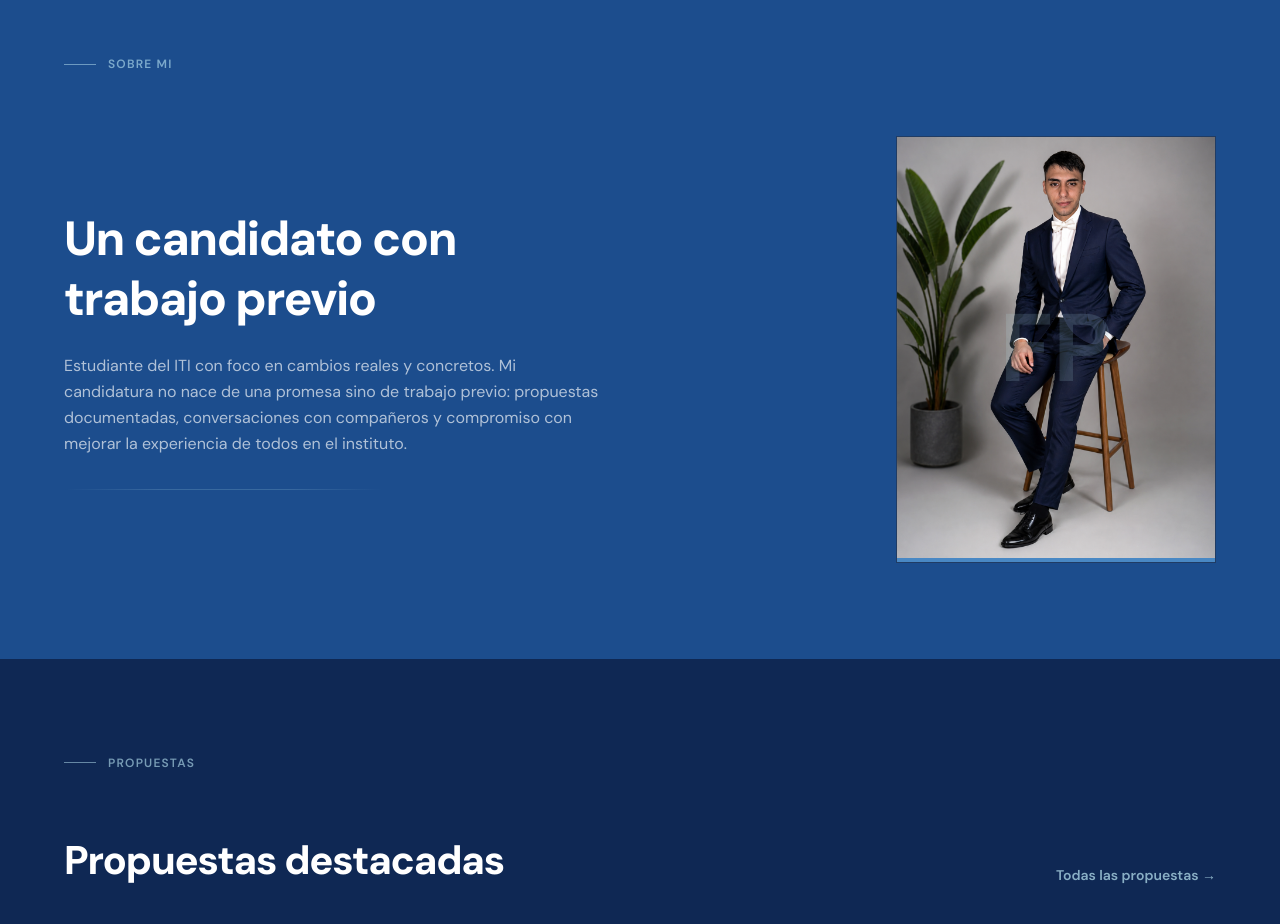
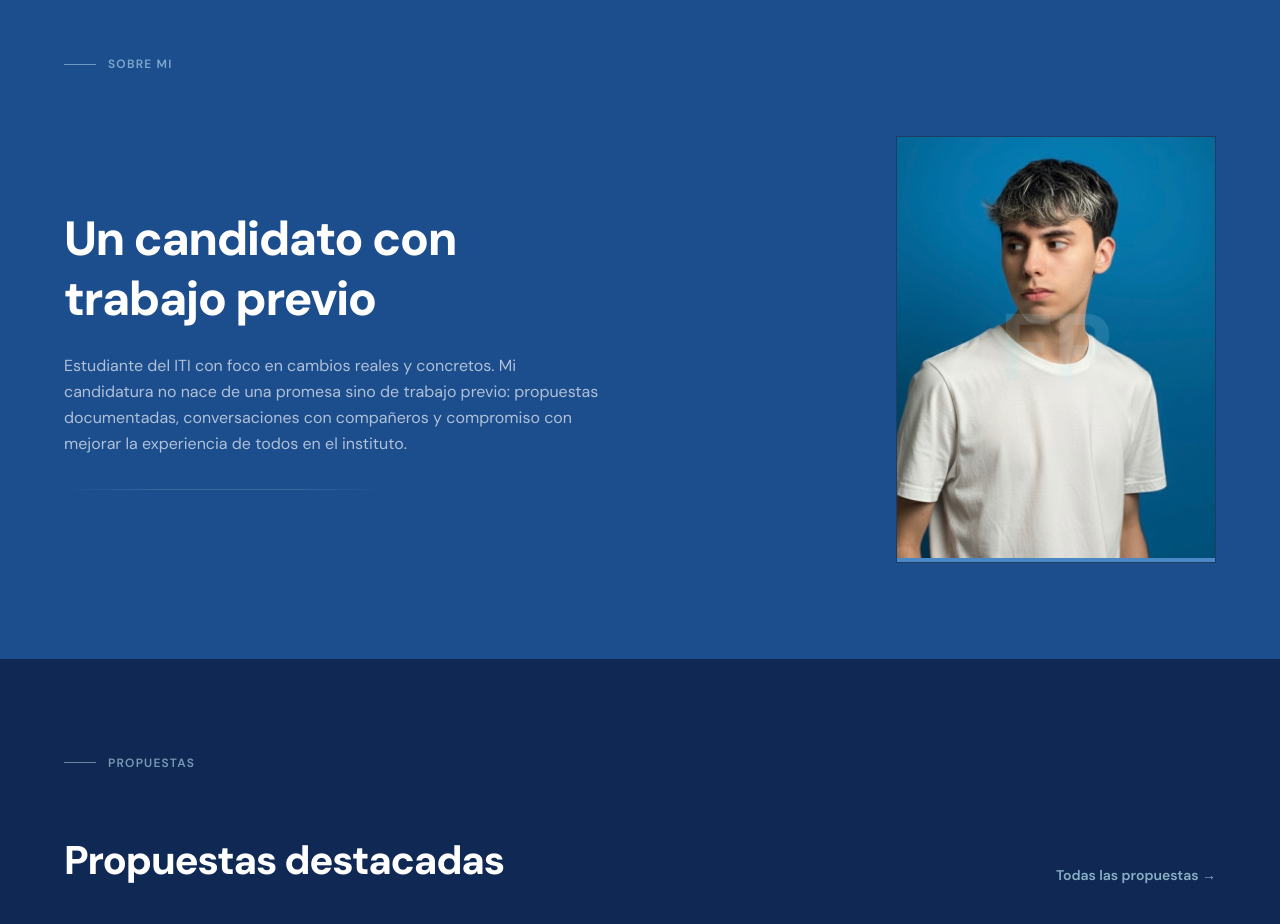
Before and after one commit to faku-org/iti-comite, a React (Vite) app: page / in a window 1280 px wide. Shown: the part 840-1764 px from the top of the page. Built offline with nearby package versions, Linux system fonts and the light colour scheme; a web font is replaced by a local one.

Commit message:
fix: update key photo

```diff
--- a/src/config.ts
+++ b/src/config.ts
@@ -11,7 +11,7 @@
       en: "ITI student focused on real, concrete change. My candidacy does not start with a promise but with prior work: documented proposals, conversations with classmates, and a commitment to improving everyone's experience at the institute.",
     },
     logoPath: "/assets/Logo_FP.png",
-    avatarPath: "/assets/yo_traje.png",
+    avatarPath: "/assets/yo.jpg",
   },
   socials: [
     {
```
Also changed, not shown: public/assets/yo.jpg (added), public/assets/yo_traje.png (deleted).
